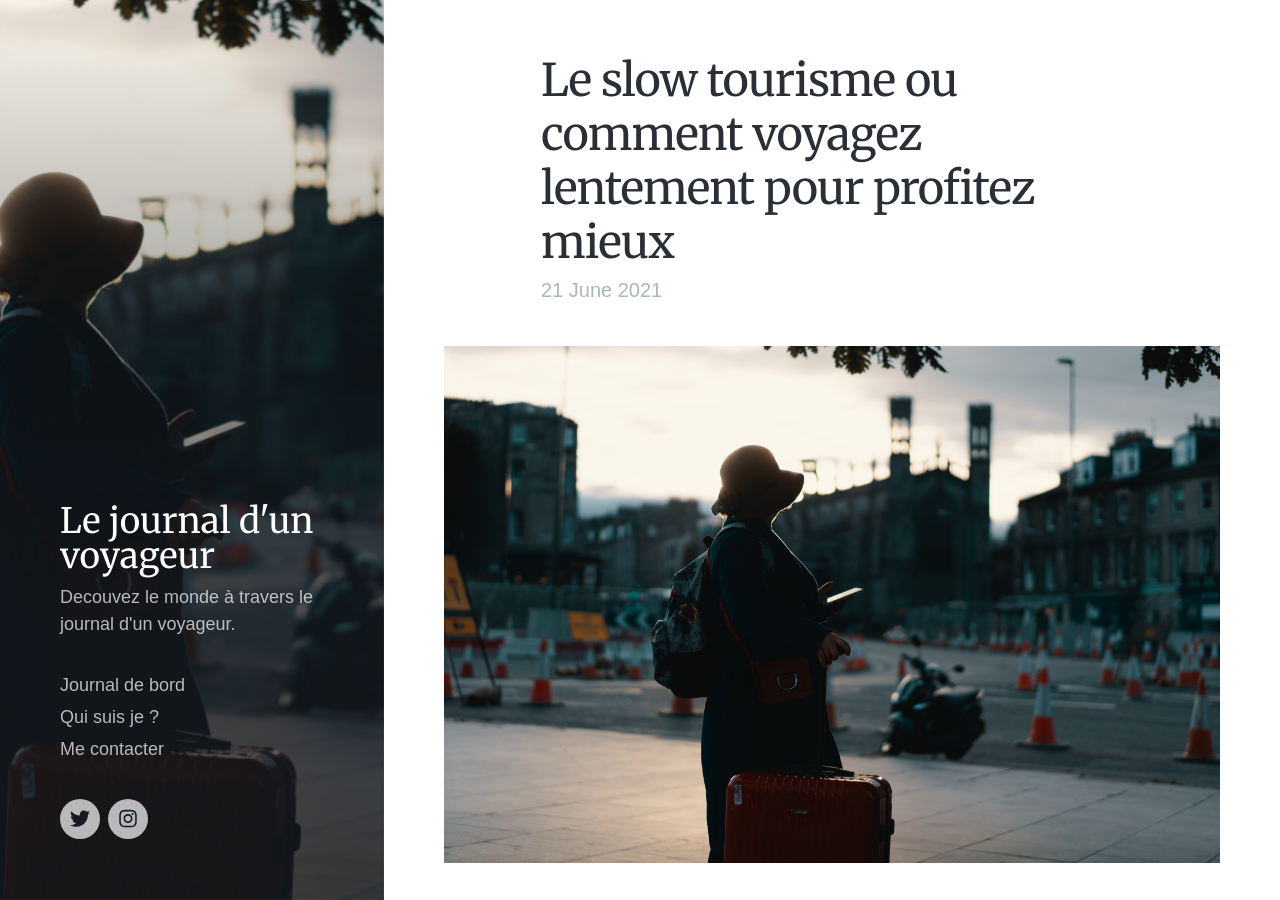
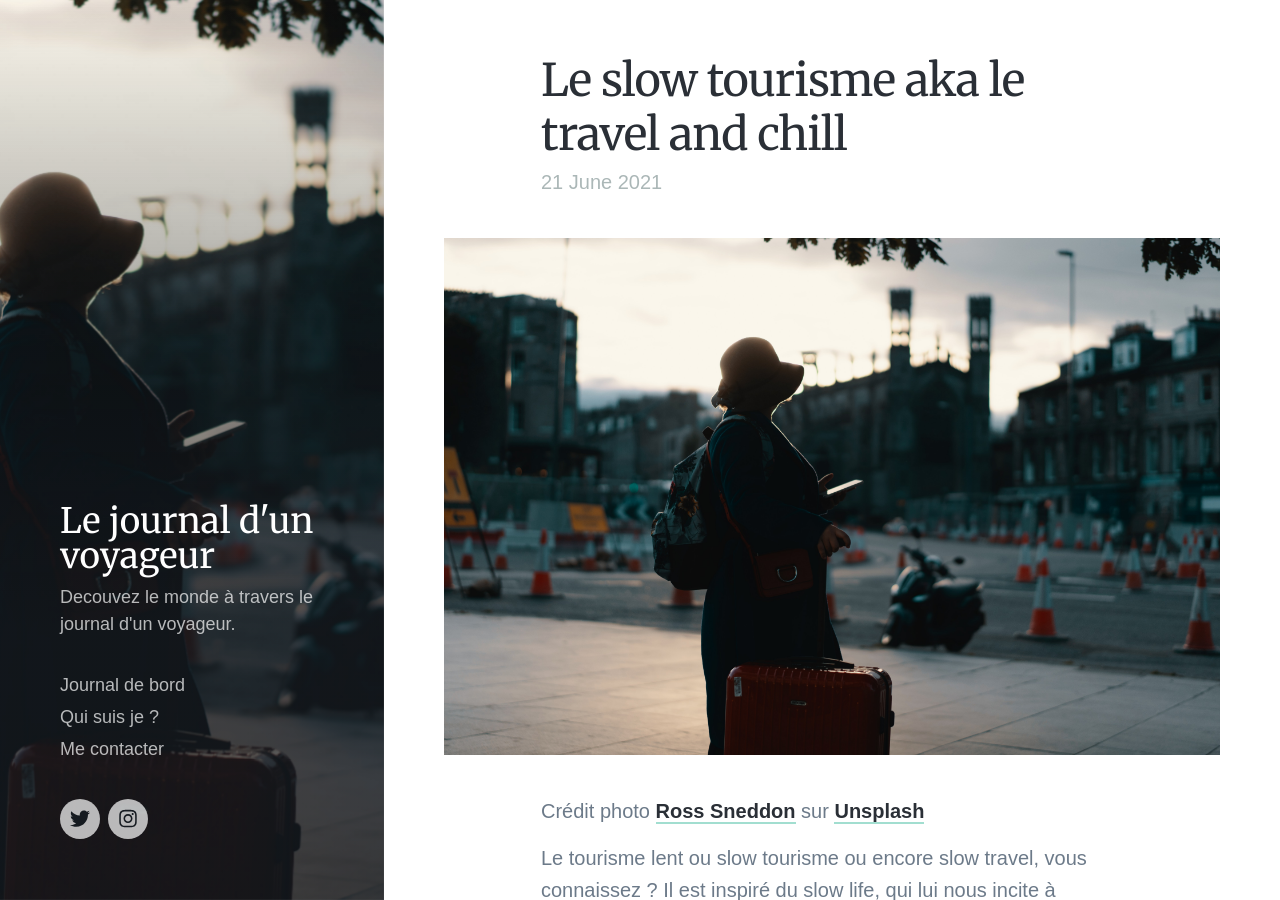
Before and after one commit to iFaroukGN/ifaroukgn.github.io, a Jekyll site: the page built from _posts/2021-06-21-slow-travel-slow-tourisme.md, in a window 1280 px wide and 900 px high. Built offline with Jekyll 4.4.1, drawn with Linux system fonts in a browser that asks for light colours; nearby versions of some CDN libraries; some web fonts are replaced.

Commit message:
Updating, post title.

```diff
--- a/_posts/2021-06-21-slow-travel-slow-tourisme.md
+++ b/_posts/2021-06-21-slow-travel-slow-tourisme.md
@@ -1,8 +1,8 @@
 ---
-title: Le slow tourisme ou comment voyagez lentement pour profitez mieux
+title: Le slow tourisme aka le travel and chill
 date: 2021-06-21 00:00:00
 featured_image: '/images/slow-travel/slow-travel-slow-tourism-slow-life.jpg'
-excerpt: "le but du slow tourisme c'est de voyager lentement, c'est d'apprécier sa destination. Pourquoi ne pas prendre le temps de marcher ? pourquoi pas explorer à velo ?"
+excerpt: "Le but du slow tourisme, c'est de voyager lentement, c'est d'apprécier sa destination, de se relaxer, de profiter, d'être chill logique... C'est les vacances."
 ---
 
 ![](/images/slow-travel/slow-travel-slow-tourism-slow-life.jpg)
```
Also changed, not shown: images/slow-travel/slow-travel-slow-tourism-slow-life.jpg, 7 other files.
